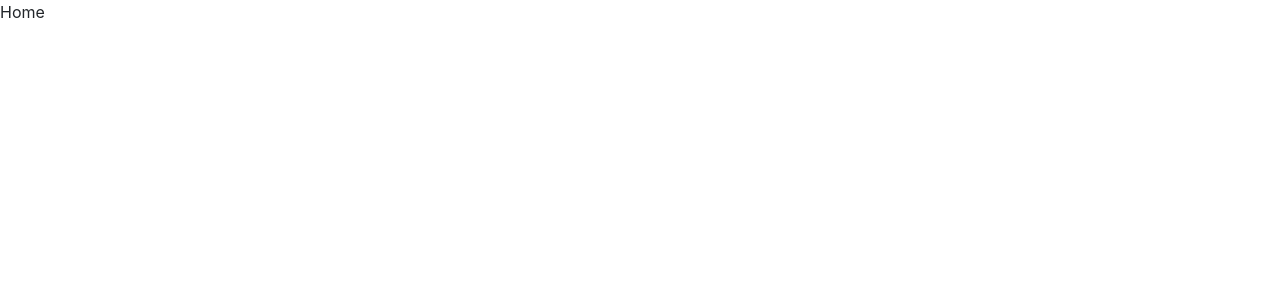
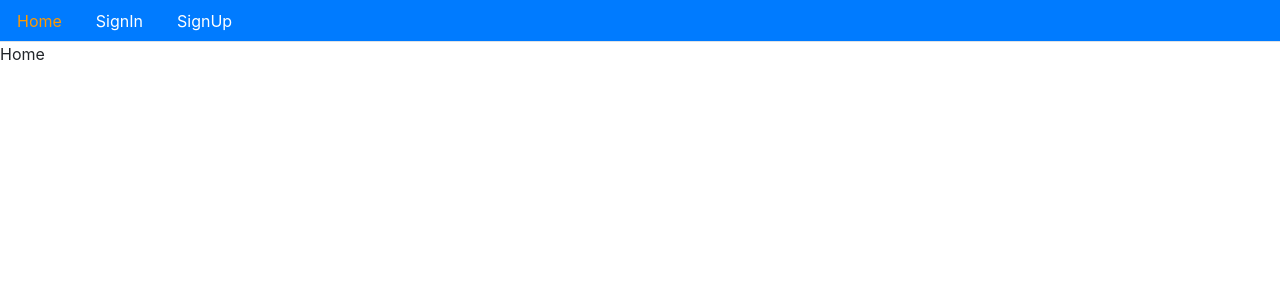
Before and after one commit to matthewchick/EcommerceWithReactAndNode_frontEnd, a React (Create React App) app: page / in a window 1280 px wide. Shown: the top 300 px of the page. Built offline with nearby package versions, Linux system fonts and the light colour scheme.

Commit message:
Create Menu and active link using withRouter

```diff
--- a/src/Routes.js
+++ b/src/Routes.js
@@ -1,13 +1,15 @@
 // Routes component
 import React from 'react';
-import { BrowserRouter, Switch, Route } from 'react-router-dom'
-import Signup from './user/Signup'
-import Signin from './user/Signin'
-import Home from './core/Home'
+import { BrowserRouter, Switch, Route } from 'react-router-dom';
+import Signup from './user/Signup';
+import Signin from './user/Signin';
+import Home from './core/Home';
+import Menu from './core/NavMenu';
 
 const Routes = () => {
     return (
         <BrowserRouter>
+            <Menu />
             <Switch>
                 <Route path="/" exact component={Home}/>
                 <Route path="/signin" exact component={Signin}/>
--- /dev/null
+++ b/src/core/NavMenu.js
@@ -0,0 +1,45 @@
+import React from 'react';
+/**
+ * withRouter is a higher order component that will pass closest route's match,
+ * current location, and history props to the wrapped component whenever it renders.
+ * simply it connects component to the router.
+ * Use Link, not necessary to reload index.html when link to other pages
+ */
+import { Link, withRouter } from 'react-router-dom'
+
+const isActive = (history, path) => {
+    if (history.location.pathname === path) {
+        return {color: '#ff9900'};
+    } else {
+        return {color: '#ffffff'};
+    }
+}
+
+/**
+ * const Menu=(props) => ()
+ * <Link className="nav-link" style={isActive(props.history, '/')} to="/">
+ */
+
+const Menu = ({history}) => (
+    <div>
+        <ul className="nav nav-tabs bg-primary">
+            <li className="nav-item">
+                <Link className="nav-link" style={isActive(history, '/')} to="/">
+                    Home
+                </Link>
+            </li>
+            <li className="nav-item">
+                <Link className="nav-link" style={isActive(history, '/signin')} to="/signin">
+                    SignIn
+                </Link>
+            </li>
+            <li className="nav-item">
+                <Link className="nav-link" style={isActive(history, '/signup')} to="/signup">
+                    SignUp
+                </Link>
+            </li>
+        </ul>
+    </div>
+);
+
+export default withRouter(Menu);
```
